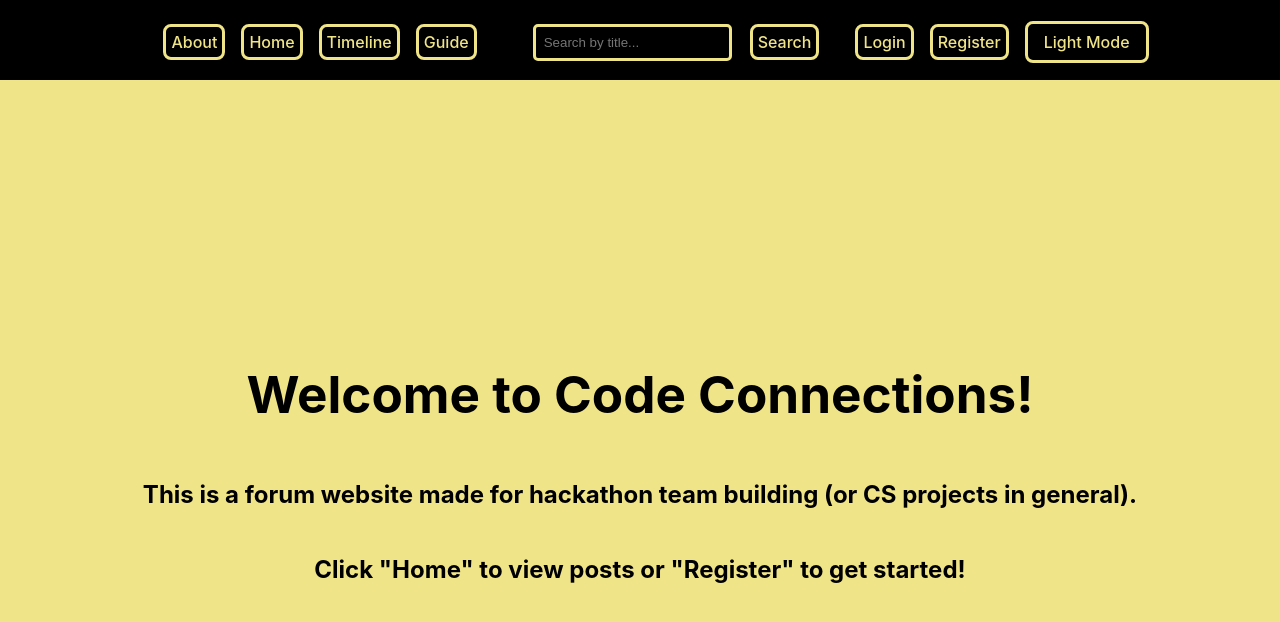
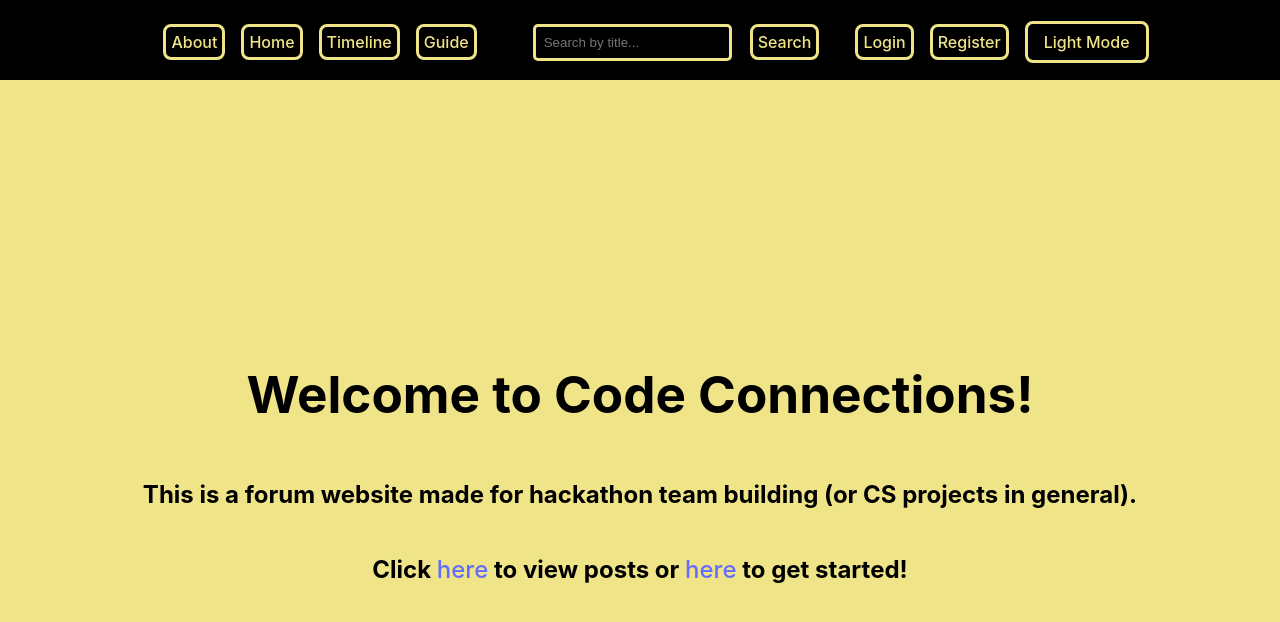
Before and after one commit to HareshP31/Code_Connections, a React (Vite) app in the folder Code_Connections/: page / in a window 1280 px wide. Shown: the top 622 px of the page. Built offline with nearby package versions, Linux system fonts and the light colour scheme; no server answers.

Commit message:
added links to about page

```diff
--- a/Code_Connections/src/pages/AboutPage.jsx
+++ b/Code_Connections/src/pages/AboutPage.jsx
@@ -1,11 +1,12 @@
 import React from "react";
+import { Link } from 'react-router-dom';
 
 const AboutPage = () => {
     return (
         <div className="about-page">
             <h1>Welcome to Code Connections!</h1>
             <h2>This is a forum website made for hackathon team building (or CS projects in general).</h2>
-            <h2>Click "Home" to view posts or "Register" to get started!</h2>
+            <h2>Click <Link to="/home">here</Link> to view posts or <Link to="/register">here</Link> to get started!</h2>
         </div>
     );
 };
```
